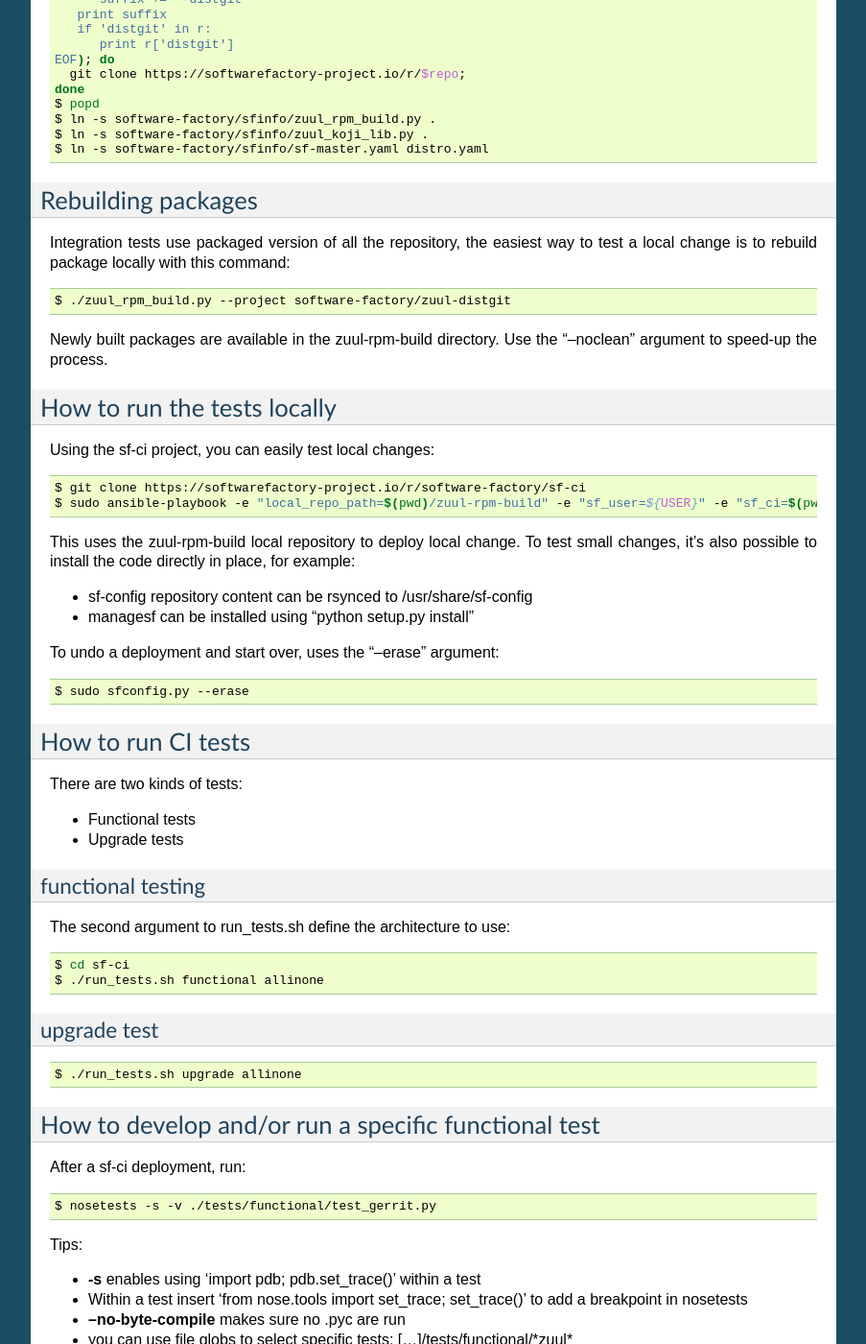
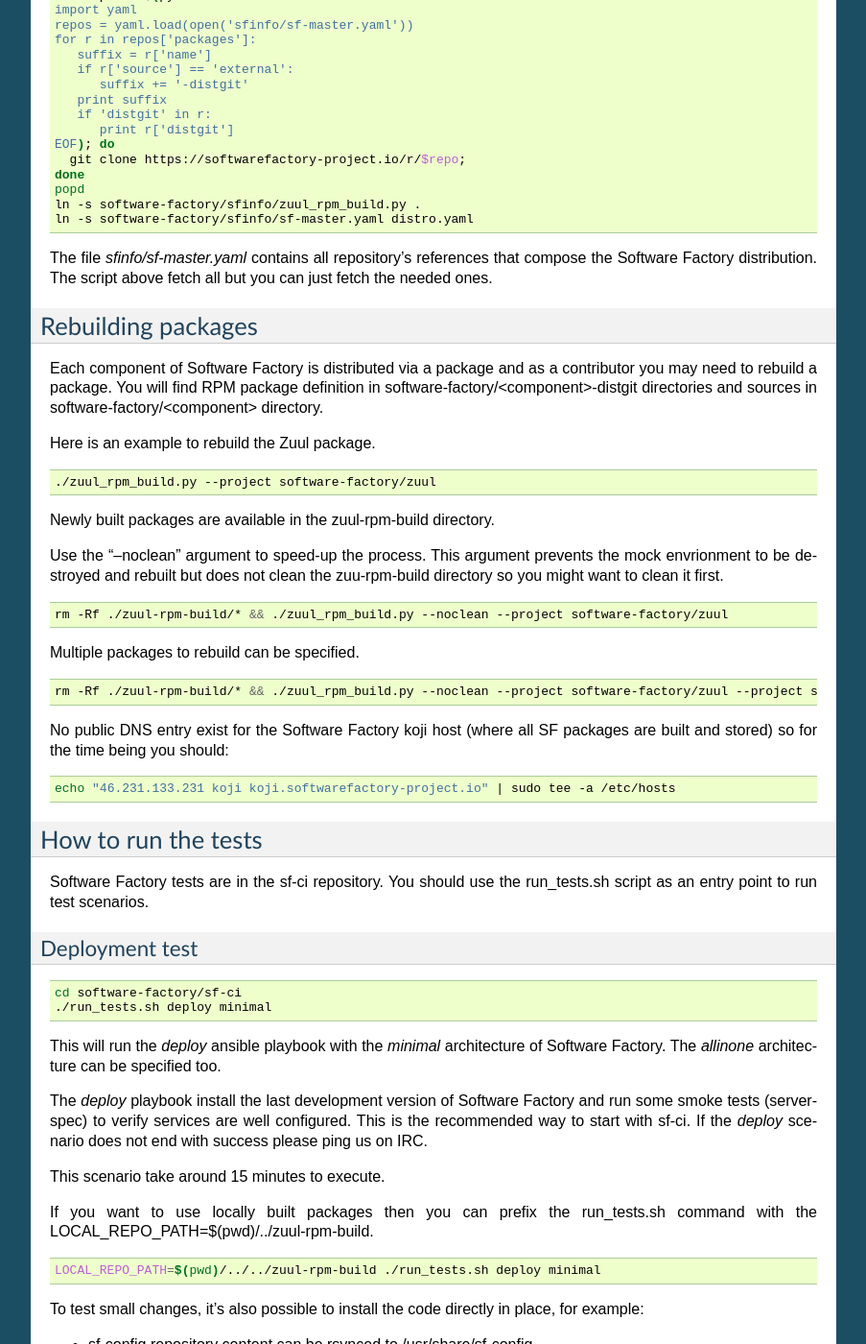
Before and after one commit to softwarefactory-project/sf-docs, a Sphinx documentation site: the page built from docs/contributor.rst, in a window 1280 px wide and 1400 px high, scrolled down 760 px. Shown: the whole window at 96% size, without its empty margins (198-1101 px from the left). Built offline with Sphinx 7.4.7, drawn with Linux system fonts in a browser that asks for light colours; the version number could not be read and is left out; some of the changed text lies outside the part shown.

Commit message:
Add more infos in the contributors doc
Change-Id: Ibec1cf20bf5972af7fc3b88f9a7b0ecb2dfee09e
Depends-on: I155a75ca07b5d2783a88ac468572fc928b27a3a5

```diff
--- a/docs/contributor.rst
+++ b/docs/contributor.rst
@@ -10,9 +10,9 @@
 
 The easiest way to get involved is to join us on IRC: #softwarefactory channel on Freenode.
 
-The mailing list is softwarefactory-dev@redhat.com , subscribe here: https://www.redhat.com/mailman/listinfo/softwarefactory-dev
+The mailing list is softwarefactory-dev@redhat.com , subscribe here: https://www.redhat.com/mailman/listinfo/softwarefactory-dev.
 
-User stories and bug tracker are available here: https://softwarefactory-project.io/storyboard/#!/project_group/4
+Story and bug tracker is available here: https://softwarefactory-project.io/storyboard/#!/project_group/4.
 
 New user stories should be submitted as a review to the **sf-specs** repository on Software Factory.
 See https://softwarefactory-project.io/r/gitweb?p=software-factory/sf-specs.git;a=blob_plain;f=README.md for
@@ -25,17 +25,22 @@
 
 .. code-block:: bash
 
- sudo yum install -y git git-review vim-enhanced tmux curl rpmdevtools createrepo mock python-jinja2
+ sudo yum install -y centos-release-openstack-newton
+ sudo yum install -y git git-review vim-enhanced tmux curl rpmdevtools createrepo mock python-jinja2 ansible
  sudo /usr/sbin/usermod -a -G mock $USER
+
+It is recommended that your Centos 7 installation is dedicated to Software Factory development
+to avoid thrid party components conflicts.
 
 Then you will need to check out the Software Factory repositories:
 
 .. code-block:: bash
 
- $ mkdir software-factory
- $ pushd software-factory
- $ git clone https://softwarefactory-project.io/r/software-factory/sfinfo
- $ for repo in $(python << EOF
+ mkdir software-factory
+ pushd software-factory
+ git clone https://softwarefactory-project.io/r/software-factory/sfinfo
+ git clone https://softwarefactory-project.io/r/software-factory/sf-ci
+ for repo in $(python << EOF
  import yaml
  repos = yaml.load(open('sfinfo/sf-master.yaml'))
  for r in repos['packages']:
@@ -48,96 +53,203 @@
  EOF); do
    git clone https://softwarefactory-project.io/r/$repo;
  done
- $ popd
- $ ln -s software-factory/sfinfo/zuul_rpm_build.py .
- $ ln -s software-factory/sfinfo/zuul_koji_lib.py .
- $ ln -s software-factory/sfinfo/sf-master.yaml distro.yaml
+ popd
+ ln -s software-factory/sfinfo/zuul_rpm_build.py .
+ ln -s software-factory/sfinfo/sf-master.yaml distro.yaml
 
+The file *sfinfo/sf-master.yaml* contains all repository's references that compose
+the Software Factory distribution. The script above fetch all but you can just
+fetch the needed ones.
 
 Rebuilding packages
 -------------------
 
-Integration tests use packaged version of all the repository, the easiest
-way to test a local change is to rebuild package locally with this command:
+Each component of Software Factory is distributed via a package and as a contributor you may
+need to rebuild a package. You will find RPM package definition in
+software-factory/<component>-distgit directories and sources in software-factory/<component>
+directory.
+
+Here is an example to rebuild the Zuul package.
 
 .. code-block:: bash
 
- $ ./zuul_rpm_build.py --project software-factory/zuul-distgit
+ ./zuul_rpm_build.py --project software-factory/zuul
 
-Newly built packages are available in the zuul-rpm-build directory. Use
-the "--noclean" argument to speed-up the process.
+Newly built packages are available in the zuul-rpm-build directory.
 
-
-How to run the tests locally
-----------------------------
-
-Using the sf-ci project, you can easily test local changes:
+Use the "--noclean" argument to speed-up the process. This argument prevents
+the mock envrionment to be destroyed and rebuilt but does not clean the
+zuu-rpm-build directory so you might want to clean it first.
 
 .. code-block:: bash
 
- $ git clone https://softwarefactory-project.io/r/software-factory/sf-ci
- $ sudo ansible-playbook -e "local_repo_path=$(pwd)/zuul-rpm-build" -e "sf_user=${USER}" -e "sf_ci=$(pwd)/sf-ci" sf-ci/playbooks/deploy.yml
+ rm -Rf ./zuul-rpm-build/* && ./zuul_rpm_build.py --noclean --project software-factory/zuul
 
-This uses the zuul-rpm-build local repository to deploy local change.
+Multiple packages to rebuild can be specified.
+
+.. code-block:: bash
+
+ rm -Rf ./zuul-rpm-build/* && ./zuul_rpm_build.py --noclean --project software-factory/zuul --project software-factory/nodepool
+
+No public DNS entry exist for the Software Factory koji host (where all SF
+packages are built and stored) so for the time being you should:
+
+.. code-block:: bash
+
+ echo "46.231.133.231 koji koji.softwarefactory-project.io" | sudo tee -a /etc/hosts
+
+How to run the tests
+--------------------
+
+Software Factory tests are in the sf-ci repository. You should use the run_tests.sh
+script as an entry point to run test scenarios.
+
+Deployment test
+...............
+
+.. code-block:: bash
+
+ cd software-factory/sf-ci
+ ./run_tests.sh deploy minimal
+
+This will run the *deploy* ansible playbook with the *minimal* architecture
+of Software Factory. The *allinone* architecture can be specified too.
+
+The *deploy* playbook install the last development version of Software Factory
+and run some smoke tests (serverspec) to verify services are well configured.
+This is the recommended way to start with sf-ci. If the *deploy* scenario
+does not end with success please ping us on IRC.
+
+This scenario take around 15 minutes to execute.
+
+If you want to use locally built packages then you can prefix the run_tests.sh command
+with the LOCAL_REPO_PATH=$(pwd)/../zuul-rpm-build.
+
+.. code-block:: bash
+
+ LOCAL_REPO_PATH=$(pwd)/../../zuul-rpm-build ./run_tests.sh deploy minimal
+
 To test small changes, it's also possible to install the code directly in place,
 for example:
 
 * sf-config repository content can be rsynced to /usr/share/sf-config
 * managesf can be installed using "python setup.py install"
 
+Access the SF UI
+................
+
+After a successful run of run_tests.sh the Software Factory UI is accessible
+via a web browser. The default hostname of a deployment is *sftests.com*
+so you should be able to access it using *http(s)://sftests.com*.
+
+As sftests.com domain might be not resolvable it needs to be added to
+your host resolver:
+
+.. code-block:: bash
+
+ echo "<sf-ip> sftests.com" | sudo tee -a /etc/hosts
+
+Local authentication is enabled for the *admin* user using the
+password *userpass*. Furthermore additional users are available:
+*user2*, *user3*, *user4* with the password *userpass*.
+
+Please note that *Toogle login form* link must be clicked in order to
+display the login form.
+
+Erase a deployment
+..................
+
 To undo a deployment and start over, uses the "--erase" argument:
 
 .. code-block:: bash
 
- $ sudo sfconfig.py --erase
+ sudo sfconfig.py --erase
+
+This command erases deployment data and uninstall most of the
+SF packages. It helps to restart from a pretty clean environment.
+
+When switching from a *minimal* deployment to a *allinone* it is adviced
+to run that that command to avoid some side effects during functional tests.
 
 
-How to run CI tests
--------------------
+Functional test
+...............
 
-There are two kinds of tests:
+The *functional* scenario extends the *deploy* scenario by:
 
-* Functional tests
-* Upgrade tests
-
-
-functional testing
-..................
-
-The second argument to run_tests.sh define the architecture to use:
+* Provisionning random data (Git repos, reviews, stories, ...)
+* Get a backup
+* Run heath-check playbooks (see sf-ci/health-check/)
+* Run functional tests (see sf-ci/tests/functional/)
+* Check firefose events
+* Erase data (sfconfig --erase)
+* Recover the data from the backup (sfconfig --recover)
+* Check provisionned data have been recovered
 
 .. code-block:: bash
 
- $ cd sf-ci
- $ ./run_tests.sh functional allinone
+ ./run_tests.sh functional allinone
 
+Note that you can use LOCAL_REPO_PATH to include your changes.
 
-upgrade test
+This scenario take around 60 minutes to execute.
+
+Upgrade test
 ............
+
+The *upgrade* scenario simulates an update from the previous released version
+of Software Factory and the current development version.
+
+The scenario is:
+
+* Install and deploy the last released of SF
+* Run serverspec validation
+* Provision data
+* Run the upgrade
+* Check provisionned data
+* Run heath-check playbooks
+* Run functional tests
 
 .. code-block:: bash
 
- $ ./run_tests.sh upgrade allinone
+ ./run_tests.sh upgrade allinone
 
+Note that you can use LOCAL_REPO_PATH to include your changes.
 
+This scenario take around 60 minutes to execute.
 
-How to develop and/or run a specific functional test
-----------------------------------------------------
+Direct run of functional tests
+..............................
 
 After a sf-ci deployment, run:
 
 .. code-block:: bash
 
- $ nosetests -s -v ./tests/functional/test_gerrit.py
+ sudo ./scripts/create_ns.sh nosetests -sv tests/functional/
 
 Tips:
 
+* you can use file globs to select specific tests: [...]/tests/functional/\*zuul\*
 * **-s** enables using 'import pdb; pdb.set_trace()' within a test
 * Within a test insert 'from nose.tools import set_trace; set_trace()' to add a breakpoint in nosetests
 * **--no-byte-compile** makes sure no .pyc are run
-* you can use file globs to select specific tests: [...]/tests/functional/\*zuul\*
 
 
+Software Factory CI
+-------------------
+
+Changes proposed on Software Factory's repositories will be tested on the
+Software Factory upstream CI by the following jobs:
+
+* sf-rpm-build (build RPMs if needed by the change)
+* sf-ci-functional-minimal (run_tests.sh functional minimal)
+* sf-ci-upgrade-minimal (run_tests.sh upgrade minimal)
+* sf-ci-functional-allinone (run_tests.sh functional allinone)
+* sf-ci-upgrade-allinone (run_tests.sh upgrade allinone)
+
+The Software Factory upstream CI is based on sf-ci too so you can
+expect that a change working/or failing locally will behave similar
+on the CI.
 
 How to contribute
 -----------------
@@ -155,7 +269,7 @@
   git review # Summit your proposal on softwarefactory-project.io
 
 Your patch will be listed on the reviews pages at https://softwarefactory-project.io/r/ .
-Automatic tests are run against it and Jenkins/Zuul will
+Automatic tests are run against it and the CI will
 report results on your patch's Gerrit page. You can
 also check https://softwarefactory-project.io/zuul/ to follow the test process.
 
```
Also changed, not shown: other parts of docs/contributor.rst (+3 -1 lines).
